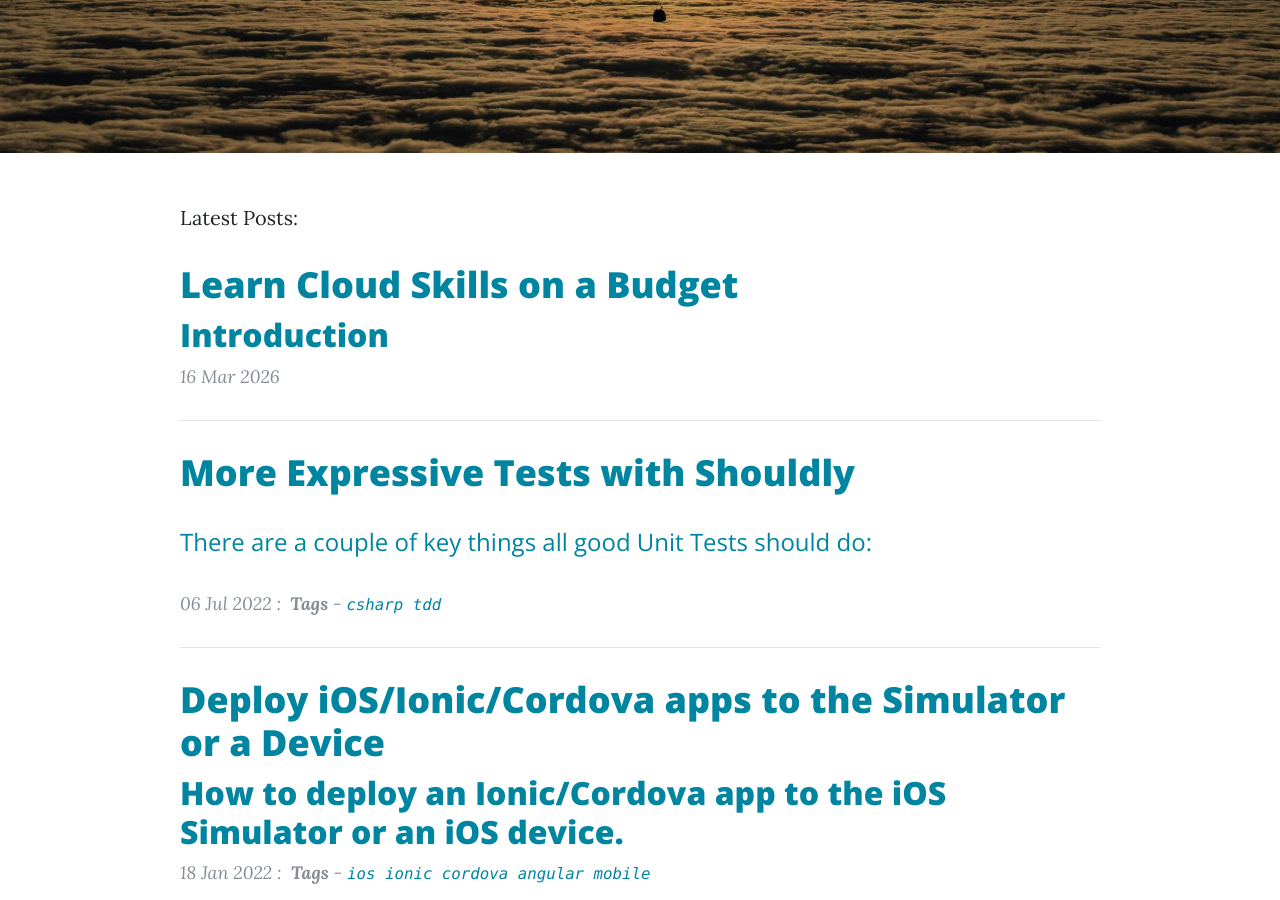
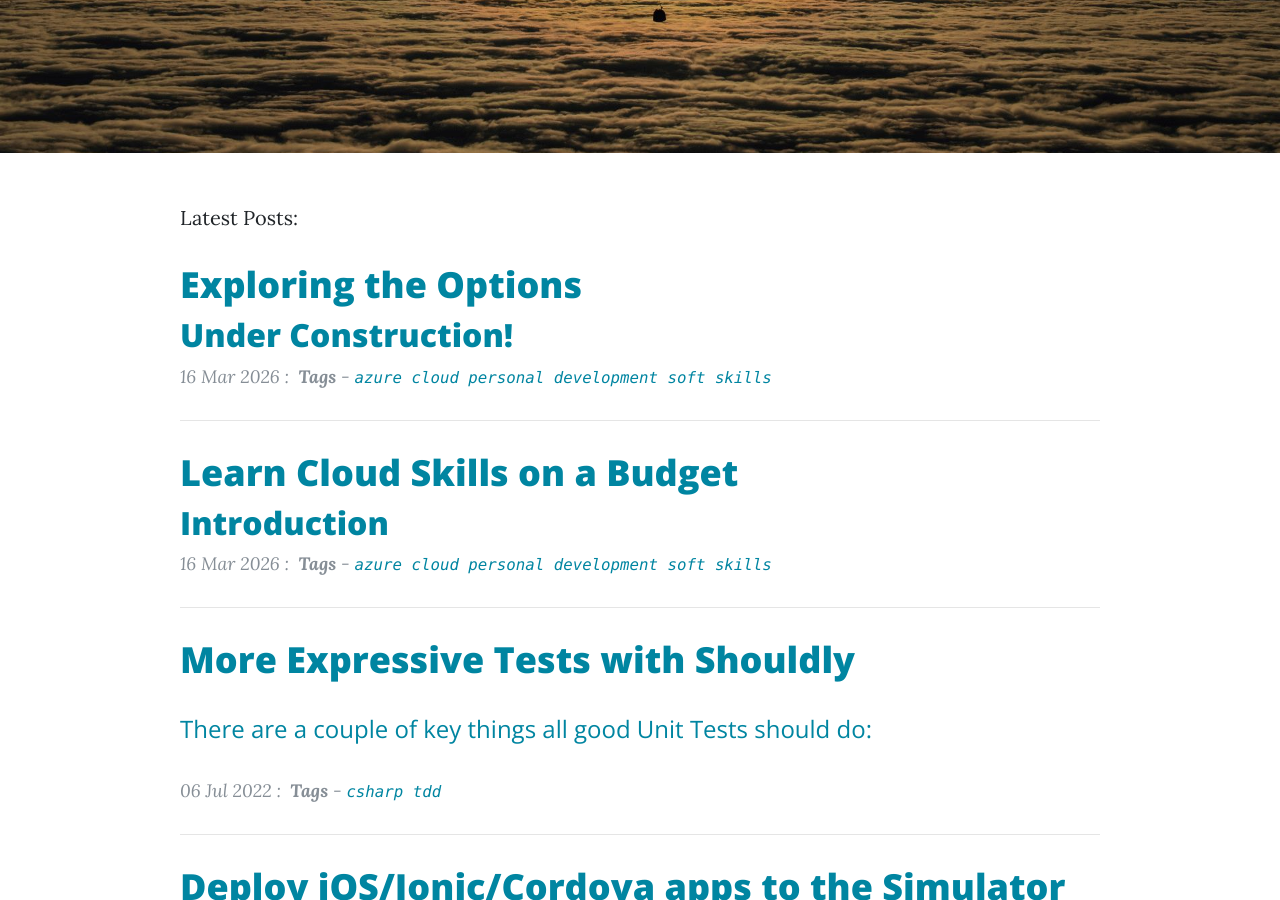
Before and after one commit to paxdev/paxdev.github.io, a Jekyll site: the page built from index.html, in a window 1280 px wide and 900 px high, scrolled down 351 px. Built offline with Jekyll 4.4.1, drawn with Linux system fonts in a browser that asks for light colours.

Commit message:
Final fixes to post 1

```diff
--- a/_posts/2026-03-16-reach-for-the-cloud-01-intro.md
+++ b/_posts/2026-03-16-reach-for-the-cloud-01-intro.md
@@ -3,9 +3,11 @@
   header:
     subheading: "Learn Cloud Skills on a Budget: 01 - Intro"
     backgroundImage: /assets/bg/soyuz.jpg
-tags:
-    - csharp
-    - tdd
+  tags:
+    - azure
+    - cloud
+    - personal development
+    - soft skills
   permalink: /learn-cloud-skills/01-intro
 ---
 
--- /dev/null
+++ b/_posts/2026-03-16-reach-for-the-cloud-02-exploration.md
@@ -0,0 +1,14 @@
+---
+  title: Exploring the Options
+  header:
+    subheading: "Learn Cloud Skills on a Budget: 02 - Exploration"
+    backgroundImage: /assets/bg/soyuz.jpg
+  tags:
+    - azure
+    - cloud
+    - personal development
+    - soft skills
+  permalink: /learn-cloud-skills/02-exploration
+---
+
+## Under Construction!
```
